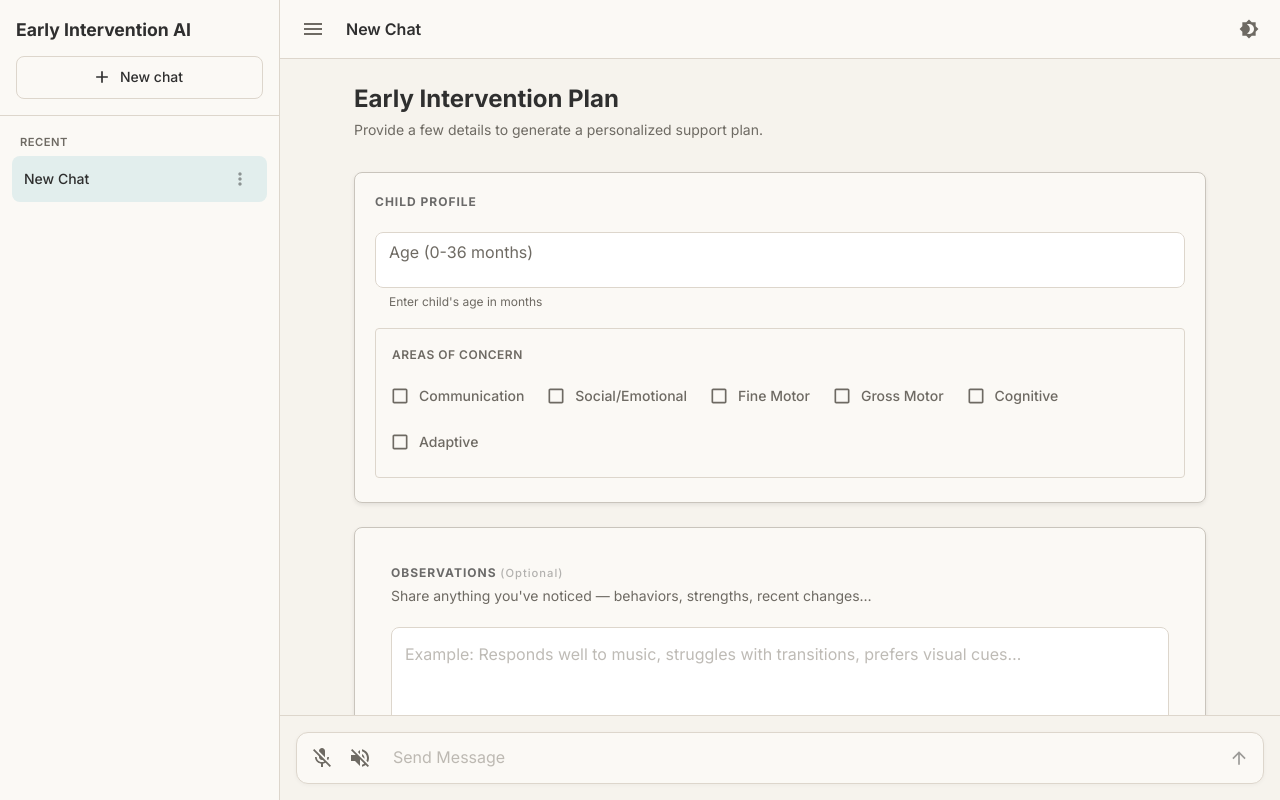
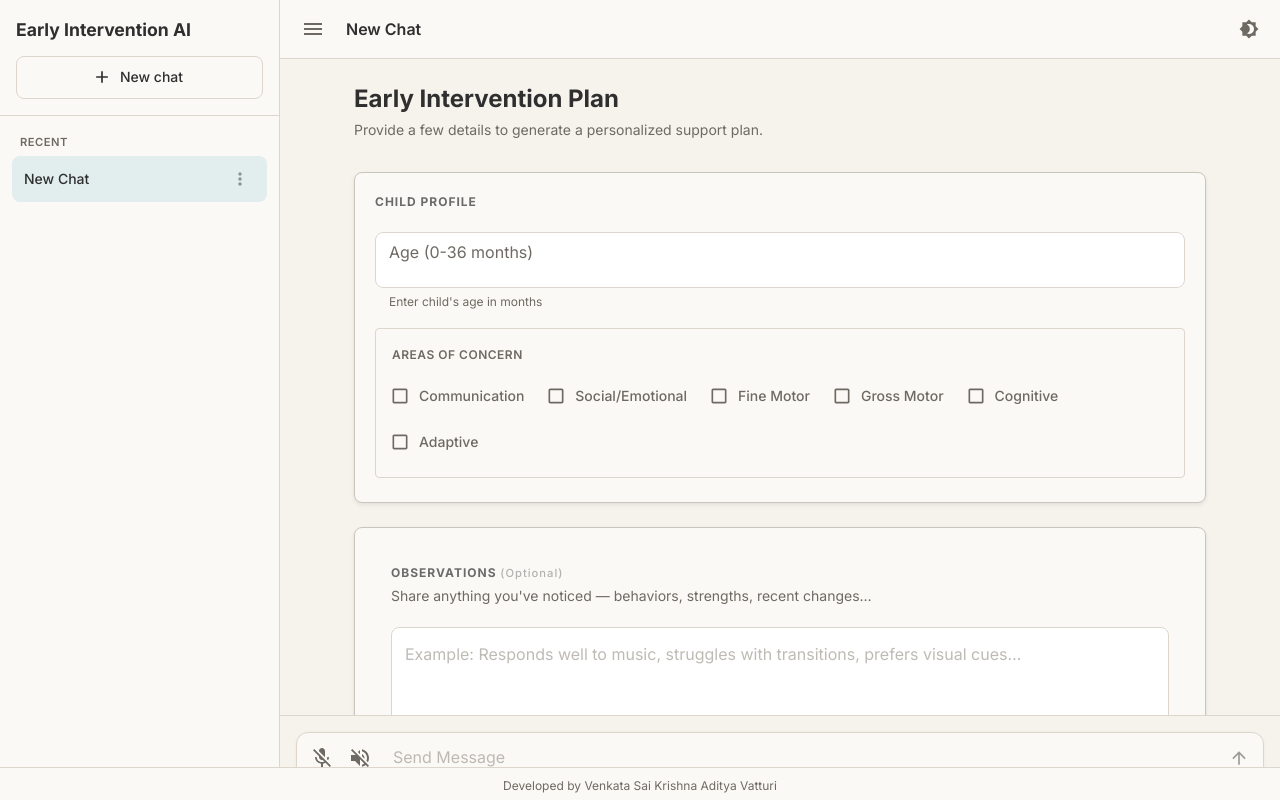
Before and after one commit to vvskad1/EarlyInterventionAI, a React (Create React App) app in the folder frontend/: page / in a window 1280 px wide. Built offline with nearby package versions, Linux system fonts and the light colour scheme; the HTML template or start-up script is replaced by a standard one.

Commit message:
Add developer credit footer

```diff
--- a/frontend/src/App.js
+++ b/frontend/src/App.js
@@ -434,11 +434,33 @@ function App() {
           autoHideDuration={4000}
           onClose={handleCloseSnackbar}
           anchorOrigin={{ vertical: 'bottom', horizontal: 'center' }}
+          sx={{ bottom: 40 }}
         >
           <Alert onClose={handleCloseSnackbar} severity={snackbar.severity} sx={{ width: '100%' }}>
             {snackbar.message}
           </Alert>
         </Snackbar>
+
+        {/* Footer */}
+        <Box
+          sx={{
+            position: 'fixed',
+            bottom: 0,
+            left: 0,
+            right: 0,
+            py: 0.5,
+            px: 2,
+            bgcolor: 'background.paper',
+            borderTop: '1px solid',
+            borderColor: 'divider',
+            zIndex: 1000,
+            textAlign: 'center',
+          }}
+        >
+          <Typography variant="caption" color="text.secondary">
+            Developed by Venkata Sai Krishna Aditya Vatturi
+          </Typography>
+        </Box>
       </Box>
     </ThemeProvider>
   );
```
